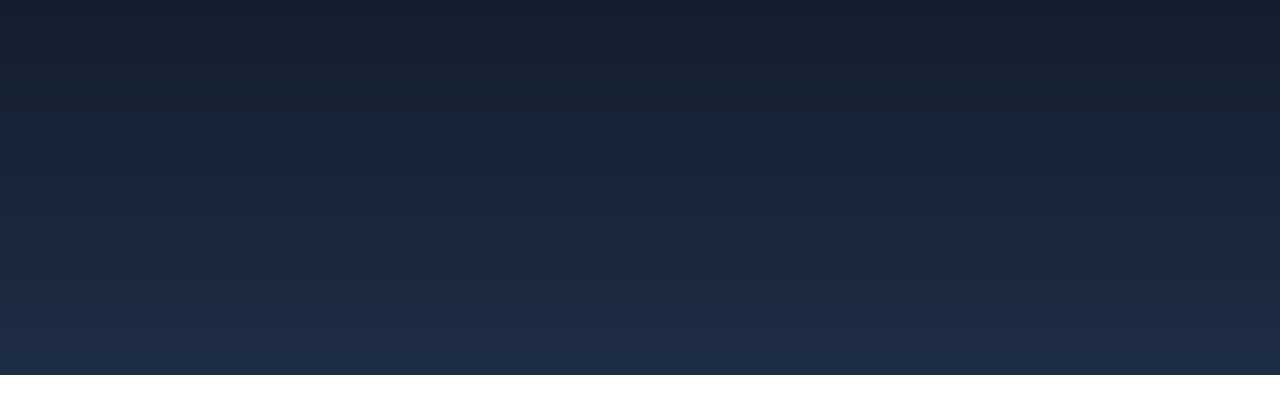
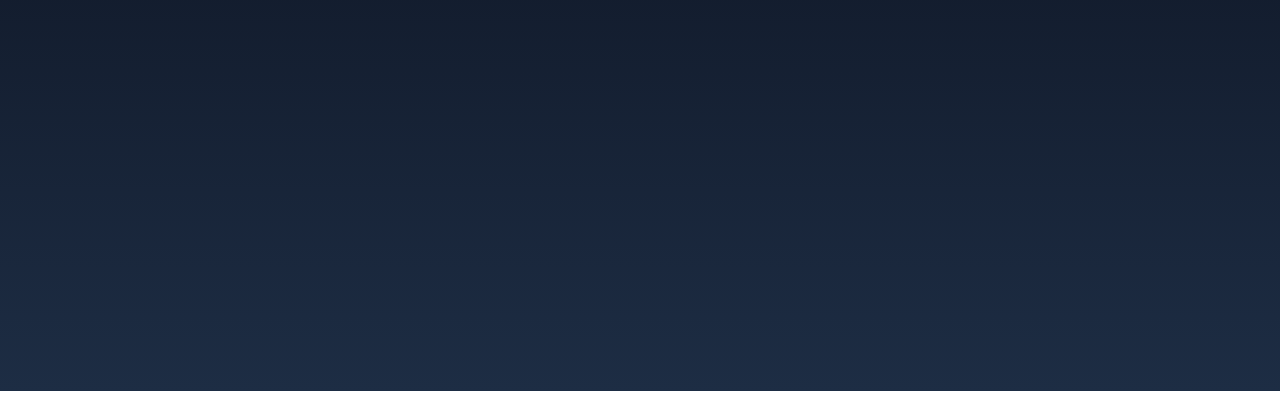
Before and after one commit to MohneeshSharma/mohneeshsharma.github.io, a plain HTML site: page index.html in a window 1280 px wide. Shown: the part 382-800 px from the top of the page. Drawn offline with Linux system fonts and the light colour scheme.

Commit message:
Update style.css

```diff
--- a/style.css
+++ b/style.css
@@ -66,7 +66,7 @@
   .body{
       background-image: linear-gradient(to bottom, #0D1321,#1D2D44);
       color: white;
-      height: 78vh;
+      height: 80vh;
   }
   .welcome {
       transition: 1s;
```
